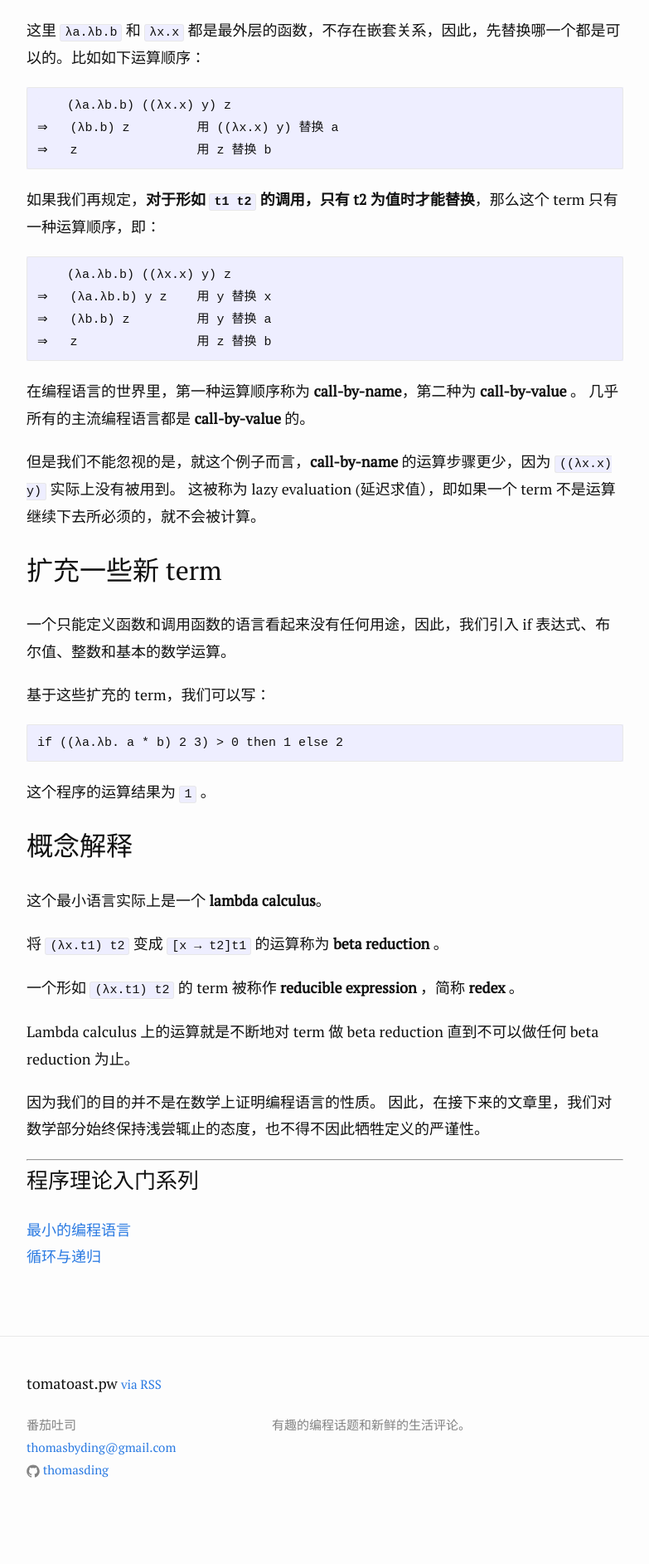
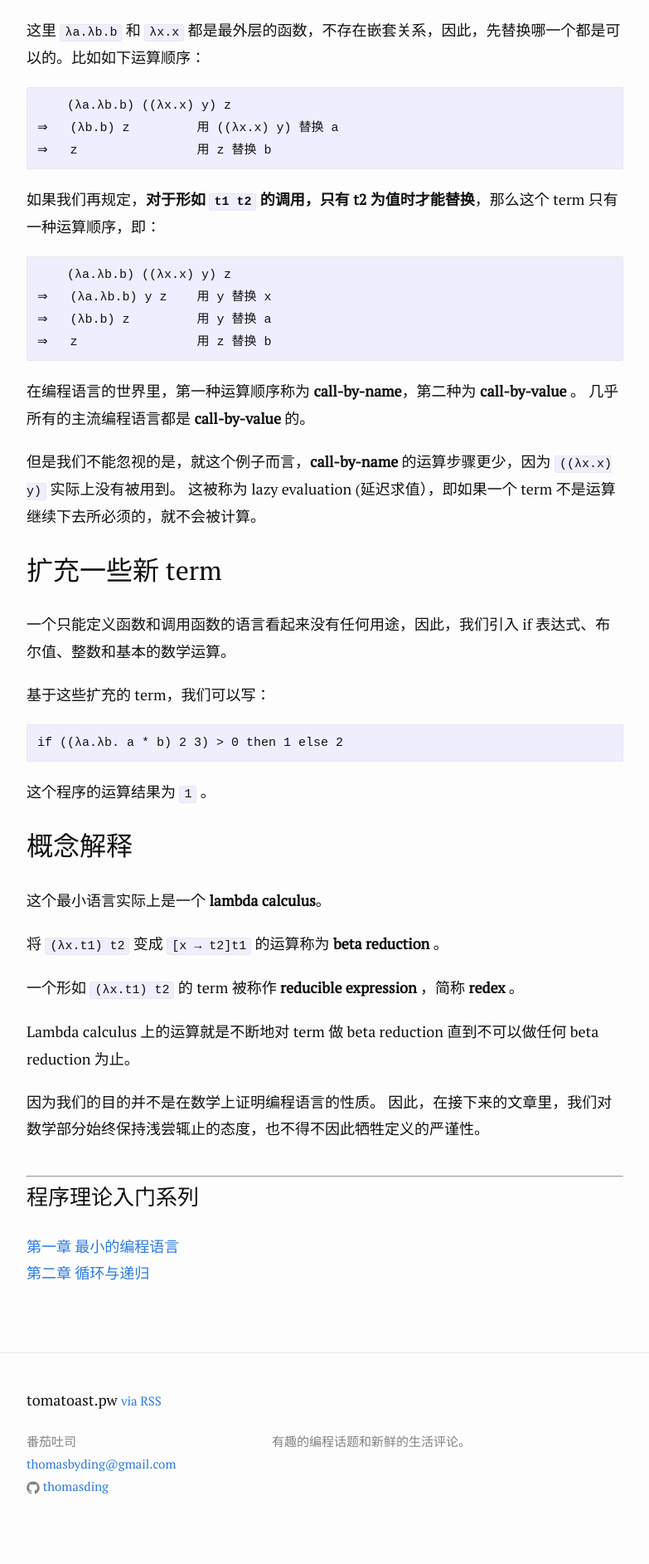
Before and after one commit to thomasding/blog, a Jekyll site: the page built from _posts/2017-08-16-the-most-simple-language.md, in a window 1280 px wide. Shown: the part 2348-4233 px from the top of the page at 83% size, without its empty margins (248-1031 px from the left). Built offline with Jekyll 4.4.1, drawn with Linux system fonts in a browser that asks for light colours; comment, search, counter and statistics services are not loaded.

Commit message:
Modify styles

```diff
--- a/_includes/plt.html
+++ b/_includes/plt.html
@@ -1,8 +1,6 @@
-<hr>
-
 <h3>程序理论入门系列</h3>
 
 <ol class="post-compact-list">
-    <li><a class="post-archive-link" href="{% post_url 2017-08-16-the-most-simple-language %}">最小的编程语言</a></li>
-    <li><a class="post-archive-link" href="{% post_url 2017-08-17-loop-and-recursion %}">循环与递归</a></li>
+    <li><a class="post-archive-link" href="{% post_url 2017-08-16-the-most-simple-language %}">第一章 最小的编程语言</a></li>
+    <li><a class="post-archive-link" href="{% post_url 2017-08-17-loop-and-recursion %}">第二章 循环与递归</a></li>
 </ol>
--- a/_posts/2017-08-16-the-most-simple-language.md
+++ b/_posts/2017-08-16-the-most-simple-language.md
@@ -125,4 +125,6 @@ Lambda calculus 上的运算就是不断地对 term 做 beta reduction 直到不
 因为我们的目的并不是在数学上证明编程语言的性质。
 因此，在接下来的文章里，我们对数学部分始终保持浅尝辄止的态度，也不得不因此牺牲定义的严谨性。
 
+<hr class="startline">
+
 {% include plt.html %}
--- a/_sass/minima/_base.scss
+++ b/_sass/minima/_base.scss
@@ -30,6 +30,10 @@ p, blockquote, pre,
 ul, ol, dl, figure,
 %vertical-rhythm {
   margin-bottom: $spacing-unit / 2;
+}
+
+hr.startline {
+    margin-top: $spacing-unit;
 }
 
 
```
Also changed, not shown: _drafts/church-booleans-and-church-numerals.md (+2 -0 lines), _posts/2017-08-17-loop-and-recursion.md (+2 -0 lines).
